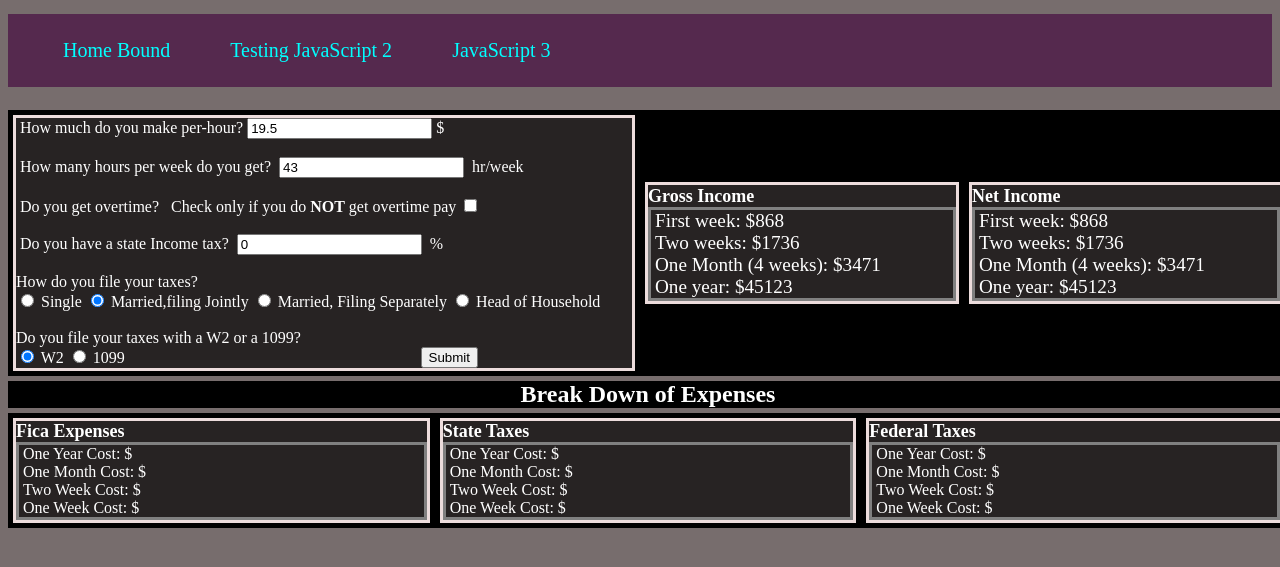
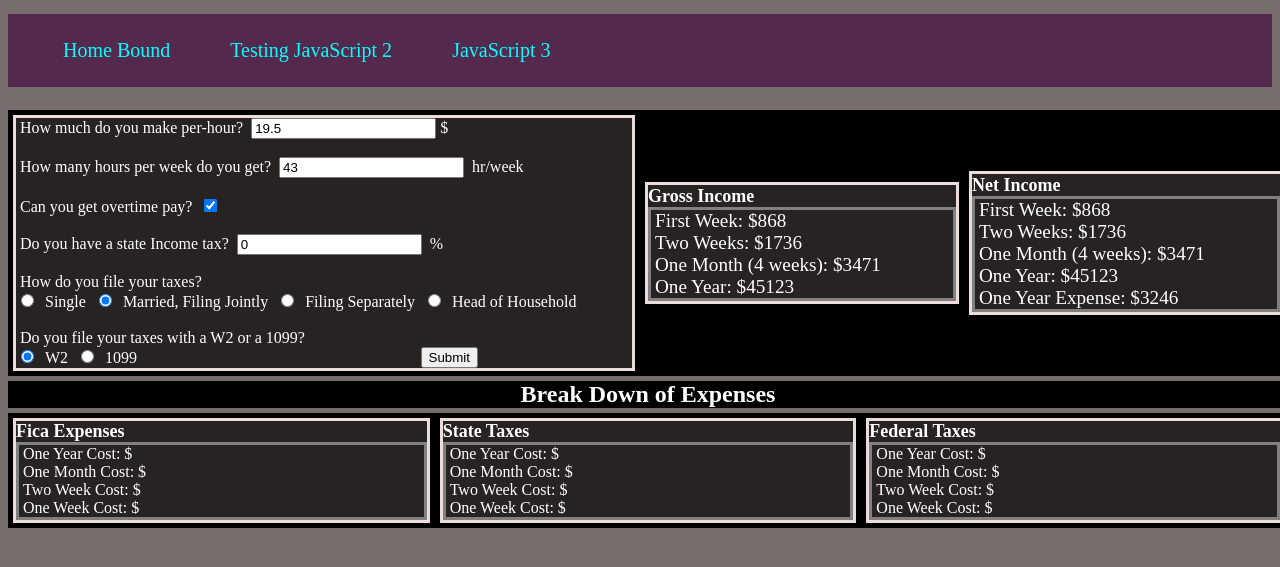
Before and after one commit to dday8080/test, a plain HTML site: page Codes/wageCalculator.html in a window 1280 px wide. Both pictures are taken after a click on the button "Submit". Shown: the part 103-670 px from the top of the page. Drawn offline with Linux system fonts and the light colour scheme.

Commit message:
State Tax Added and done

```diff
--- a/Codes/testing-1/jsWageCalculator.js
+++ b/Codes/testing-1/jsWageCalculator.js
@@ -33,7 +33,7 @@ form.onclick = (e) => {
 
 function handlesOnClick(wageCalculatorInputs, taxFilingStatus, taxFilingForm, stateIncomeTax){
     grossIncomePrintToHtml(wageCalculatorInputs)
-    netIncomePrintToHtml(wageCalculatorInputs)
+    netIncomePrintToHtml(rates, wageCalculatorInputs, taxFilingForm, taxFilingStatus, stateIncomeTax)
     getProperTaxFields(taxFilingStatus)
     getProperTaxDeduction(taxFilingStatus);
     cc(oneYearGrossIncomeForTaxFigures(wageCalculatorInputs, stateIncomeTax))
@@ -43,7 +43,8 @@ function handlesOnClick(wageCalculatorInputs, taxFilingStatus, taxFilingForm, st
         cc(grossIncomeAfterDeduction(taxFilingStatus, wageCalculatorInputs, stateIncomeTax))
         cc(figuringFederalTaxOnIncome (rates, wageCalculatorInputs, taxFilingForm, taxFilingStatus, stateIncomeTax))
         cc(differenceFromGrossWithStateTax (wageCalculatorInputs, stateIncomeTax))
-
+        cc(applyFicaToGrossIncome(wageCalculatorInputs, taxFilingForm, taxFilingStatus, stateIncomeTax))
+        cc(getAllExpenses(rates, wageCalculatorInputs, taxFilingForm, taxFilingStatus, stateIncomeTax))
 }
 
 function grossIncomePrintToHtml(wageCalculatorInputs) {
@@ -57,21 +58,29 @@ function grossIncomePrintToHtml(wageCalculatorInputs) {
     document.getElementById('1WeekGross').innerHTML=Math.round(firstWeekGross);
 }
 
-function netIncomePrintToHtml(wageCalculatorInputs) {
+function netIncomePrintToHtml(rates, wageCalculatorInputs, taxFilingForm, taxFilingStatus, stateIncomeTax) {
+    let taxBurden = getAllExpenses(rates, wageCalculatorInputs, taxFilingForm, taxFilingStatus, stateIncomeTax)
+    cc(taxBurden)
+    addInOvertime(wageCalculatorInputs)
+    let firstWeekEarnedNetIncome = wageCalculatorInputs[0] * wageCalculatorInputs[3 && 1];
 
-    addInOvertime(wageCalculatorInputs)
-
-    let firstWeekEarnedNetIncome = wageCalculatorInputs[0] * wageCalculatorInputs[3 && 1];
 
     document.querySelector("#secondWeekNet").innerHTML=Math.round(firstWeekEarnedNetIncome * 2);
     document.querySelector("#oneMonthNet").innerHTML=Math.round(firstWeekEarnedNetIncome * 4);
     document.querySelector("#oneYearNet").innerHTML=Math.round(firstWeekEarnedNetIncome * 52);
     document.querySelector("#firstWeekNet").innerHTML=Math.round(firstWeekEarnedNetIncome);
+    document.querySelector("#combinedExpense").innerHTML=Math.round(taxBurden);
+}
+function getAllExpenses(rates, wageCalculatorInputs, taxFilingForm, taxFilingStatus, stateIncomeTax) {
+    let federalTax = +figuringFederalTaxOnIncome (rates, wageCalculatorInputs, taxFilingForm, taxFilingStatus, stateIncomeTax);
+    let stateTax = +differenceFromGrossWithStateTax (wageCalculatorInputs, stateIncomeTax);
+    let fica = +applyFicaToGrossIncome(wageCalculatorInputs, taxFilingForm, taxFilingStatus, stateIncomeTax);
+    return federalTax + stateTax + fica
 }
 
 function addInOvertime(wageCalculatorInputs){
 
-    if (wageCalculatorInputs[2] === false) {
+    if (wageCalculatorInputs[2] === true) {
         if (wageCalculatorInputs[1] > 40) {
             return wageCalculatorInputs[3] = (wageCalculatorInputs[1] - 40)  * 1.5 + 40
         } else {
--- a/Codes/wageCalculator.html
+++ b/Codes/wageCalculator.html
@@ -29,33 +29,33 @@
 		<div class="flexbox-container-input">
             <div class="flexbox-item flexbox-item-input">
 				<form id="wage-input-form">
-				<span class="flex-span">  How much do you make per-hour?
+					<span class="flex-span">  How much do you make per-hour? </span>
 						<input type="number" id="inputPerHour" value="19.5"><span class="flex-span">$</span> <br> <br>
 
 					<span class="flex-span">  How many hours per week do you get? </span>
 						<input type="number" id="inputHoursWeek" value="43">	<span class="flex-span">hr/week <br> <br></span>
 
-				<span class="flex-span">  Do you get overtime? </span> <span class="flex-span">Check only if you do
-					<span style="font-weight: bold;"> NOT</span> <span> get overtime pay</span>
-					  <input type="checkbox" name="OT" id="overtime"><br><br>
+					<span class="flex-span">  Can you get overtime pay? </span>
+						<input type="checkbox" name="OT" id="overtime" checked ><br><br>
 
 					<span class="flex-span"> Do you have a state Income tax? </span>
 						<input type="number" id="stateTax" value="0"> <span class="flex-span"> % </span> <br><br>
-					  <span>How do you file your taxes?</span><br>
+
+					<span class="flex-span">How do you file your taxes?</span><br>
 						<input type="radio" id="filingSingle" name="taxFilingStatus" value="single">
-					  	<label for="filingSingle">Single</label>
+					  		<label for="filingSingle" class="flex-span">Single</label>
 						<input type="radio" id="filingJoint" name="taxFilingStatus" value="jointly" checked>
-					  	<label for="filingJoint">Married,filing Jointly</label>
+					  		<label for="filingJoint" class="flex-span">Married, Filing Jointly</label>
 						<input type="radio" id="filingMarriedButSeparately" name="taxFilingStatus" value="marriedButSeparately">
-					  	<label for="filingMarriedButSeparately">Married, Filing Separately</label>
+					  		<label for="filingMarriedButSeparately" class="flex-span">Filing Separately</label>
 						<input type="radio" id="headOfHousehold" name="taxFilingStatus" value="headOfHousehold">
-					  	<label for="headOfHousehold">Head of Household</label><br><br>
+					  		<label for="headOfHousehold" class="flex-span">Head of Household</label><br><br>
 
-						  <span> Do you file your taxes with a W2 or a 1099?</span><br>
+					<span class="flex-span"> Do you file your taxes with a W2 or a 1099?</span><br>
 						<input type="radio" name="w2or1099" id="w2" value="w2" checked>
-					  	<label for="w2">W2</label>
+					  		<label for="w2" class="flex-span">W2</label>
 					  	<input type="radio" name="w2or1099" id="1099" value="1099">
-						<label for="1099">1099</label>
+							<label for="1099" class="flex-span">1099</label>
 					  	<input type="button" class="button-submit" value="Submit" id="inputValues">
 				</form>
 
@@ -63,19 +63,20 @@
 
 			<div class="flexbox-item flexbox-item-Gross-Income"> <span class="flex-span-output-title">Gross Income</span>
 				<div class="flexbox-inner-1">
-					<span class="flex-span">  First week: $<span id="1WeekGross"></span>  <br></span>
-					<span class="flex-span">  Two weeks: $<span id="2WeeksGross"></span>  <br></span>
+					<span class="flex-span">  First Week: $<span id="1WeekGross"></span>  <br></span>
+					<span class="flex-span">  Two Weeks: $<span id="2WeeksGross"></span>  <br></span>
 					<span class="flex-span">  One Month (4 weeks): $<span id="1MonthGross"></span>   <br> </span>
-					<span class="flex-span">  One year: $<span id="1YearGross"></span>   <br> </span>
+					<span class="flex-span">  One Year: $<span id="1YearGross"></span>   <br> </span>
 				</div>
 
 			</div>
 			<div class="flexbox-item flexbox-item-Net-Income"> <span class="flex-span-output-title" >Net Income</span>
 				<div class="flexbox-inner-1">
-					<span class="flex-span">First week: $<span id="firstWeekNet"></span>   <br></span>
-					<span class="flex-span">Two weeks: $<span id="secondWeekNet"></span>  <br></span>
+					<span class="flex-span">First Week: $<span id="firstWeekNet"></span>   <br></span>
+					<span class="flex-span">Two Weeks: $<span id="secondWeekNet"></span>  <br></span>
 					<span class="flex-span"> One Month (4 weeks): $<span id="oneMonthNet"></span> <br> </span>
-					<span class="flex-span"> One year: $<span id="oneYearNet"></span>   <br> </span>
+					<span class="flex-span"> One Year: $<span id="oneYearNet"></span>   <br> </span>
+					<span class="flex-span"> One Year Expense: $<span id="combinedExpense"></span>   <br> </span>
 
 				</div>
 			</div>
@@ -92,7 +93,6 @@
 				<span class="flex-span"> One Month Cost: $ <span id="monthW2or1099Expenses"></span>  </span> <br>
 				<span class="flex-span"> Two Week Cost: $ <span id="biW2or1099Expenses"></span>  </span> <br>
 				<span class="flex-span"> One Week Cost: $ <span id="weekW2or1099Expenses"></span>  </span> <br>
-
 			</div>
 		</div>
 
@@ -117,13 +117,15 @@
 
 
 
-	  <script src="testing-1/jsWageCalculator.js"></script>
-<!--	  <script src="testing-1/jsWageCalculatortest.js"></script>-->
+
+
 		<p id="print"></p>
 		<p id="printer"></p>
+		<script src="testing-1/jsWageCalculator.js"></script>
 		<script src="testing-1/WageCalculatorFica.js"></script>
 		<script src="testing-1/WageCalculatorTaxes.js"></script>
 
+		<!--	  <script src="testing-1/jsWageCalculatortest.js"></script>-->
 	</body>
 
 
```
Lines whose indentation alone changed are shown as unchanged.
